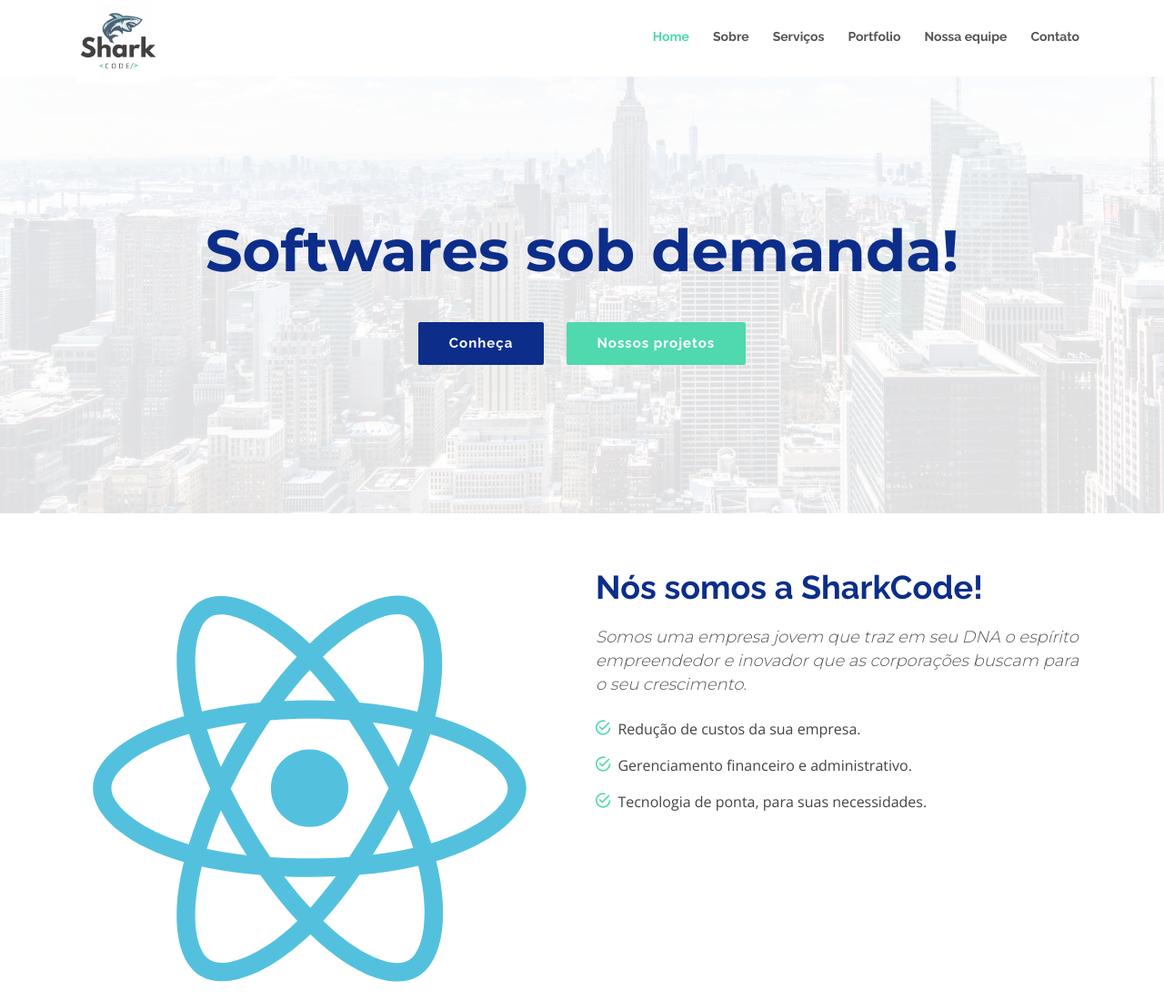
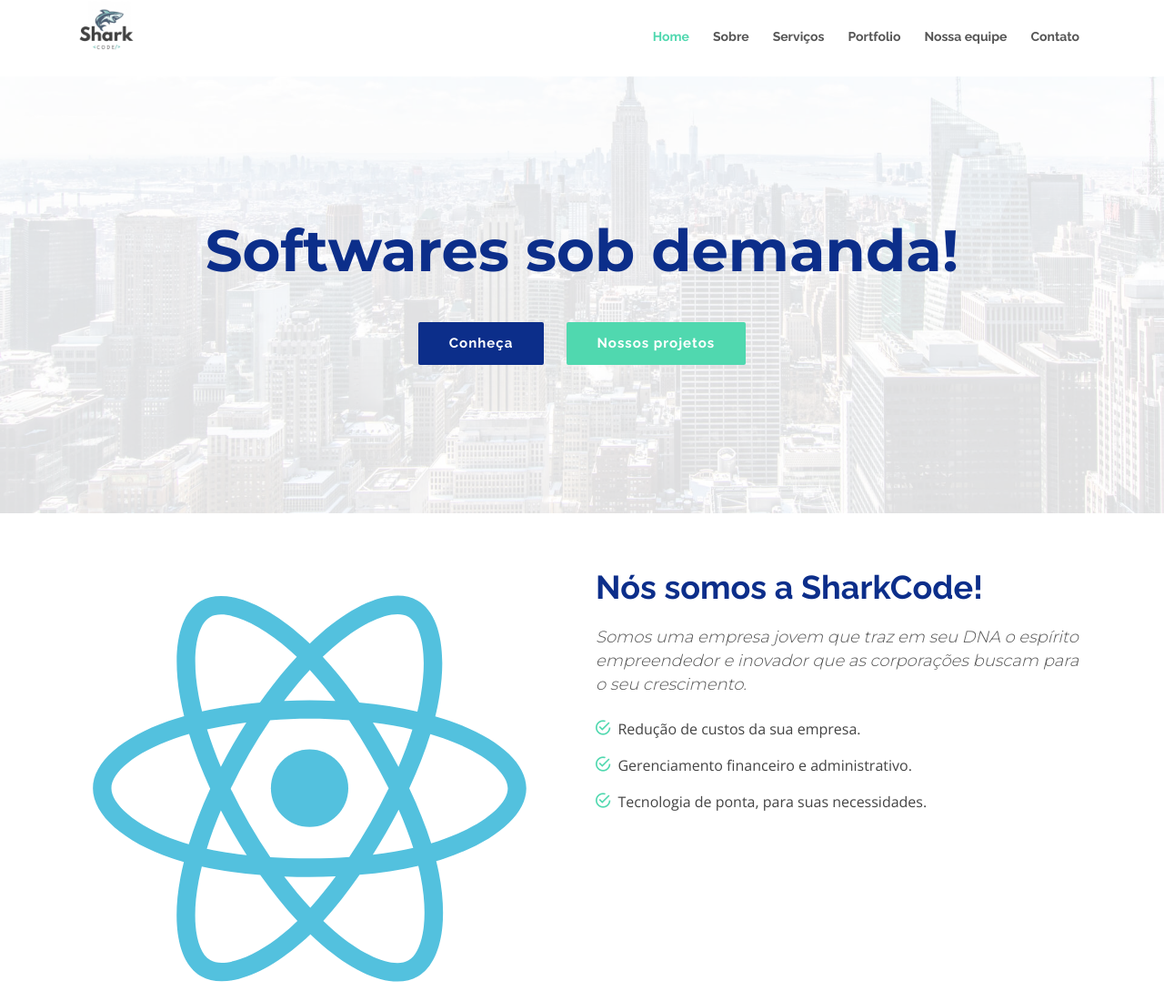
Before and after one commit to vinicius-colutti/sharkcode, a plain HTML site: page index.html in a window 1280 px wide. Shown: the top 1100 px of the page at 91% size. Drawn offline with nearby package versions, Linux system fonts and the light colour scheme; a script that the page names is missing; files whose address does not match are found by name.

Commit message:
Update style.css

```diff
--- a/css/style.css
+++ b/css/style.css
@@ -70,9 +70,9 @@
 }
 
 #logo-img{
-  width: 7%;
+  width: 5%;
 position: absolute;
-margin-top: -55px !important;
+    margin-top: -55px !important;
 z-index: 99999999;
 }
 #header {
```
